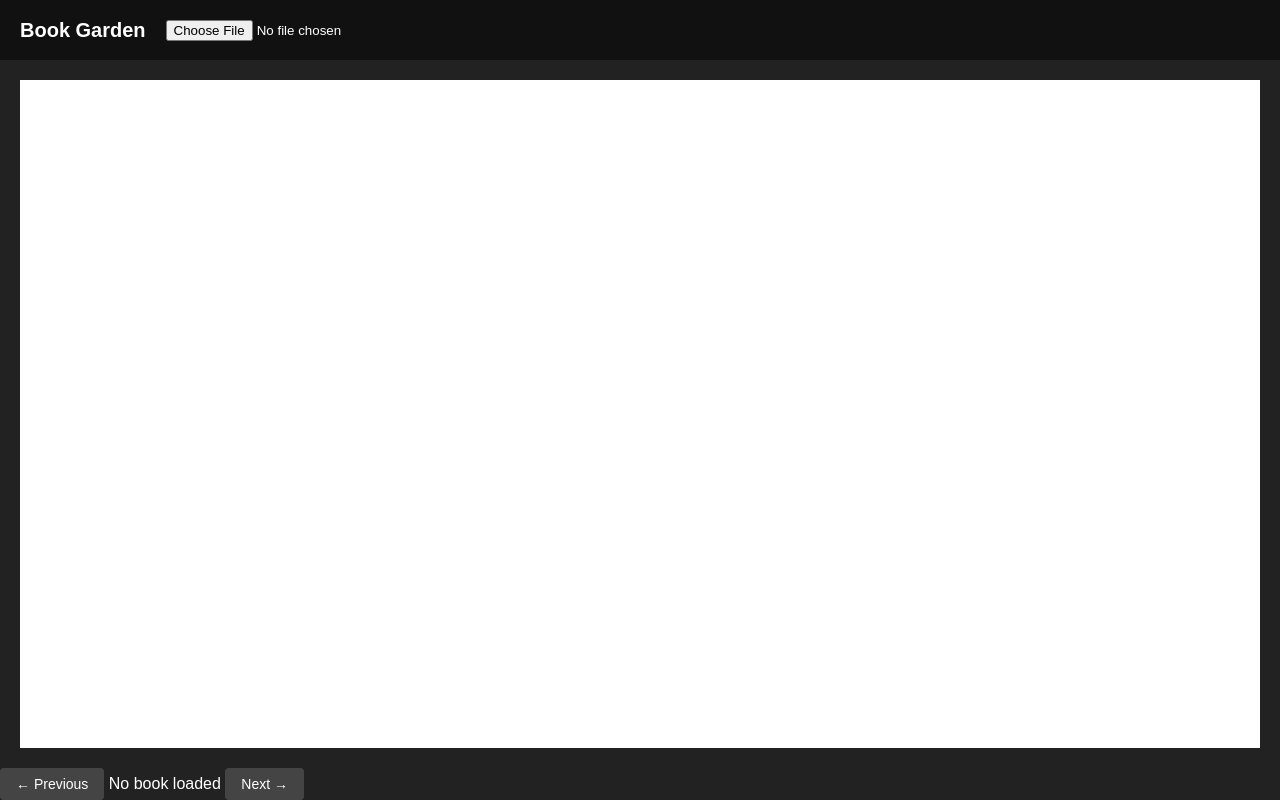
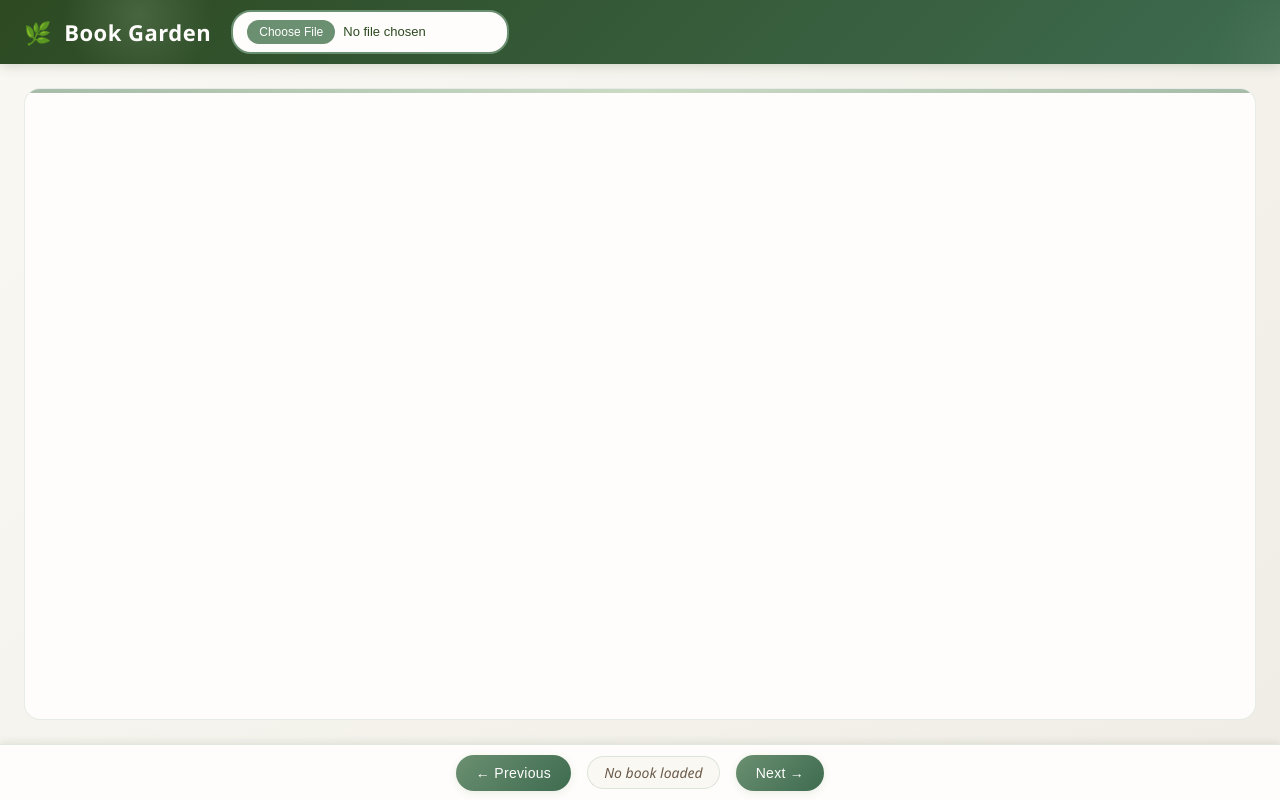
Before and after one commit to kevbot404/BookGarden, a website with bundled scripts: page index.html in a window 1280 px wide. Built offline with nearby package versions, Linux system fonts and the light colour scheme.

Commit message:
garden themed style.css [agent]

```diff
--- a/src/style.css
+++ b/src/style.css
@@ -1,91 +1,259 @@
 * {
     box-sizing: border-box;
+    margin: 0;
+    padding: 0;
+}
+
+:root {
+    --forest-green: #2d4a22;
+    --sage-green: #6b8f71;
+    --moss-green: #3e6b4f;
+    --soft-sage: #a8c5a0;
+    --cream: #faf8f3;
+    --warm-white: #fefdfb;
+    --earth-brown: #6b5b4a;
+    --terracotta: #c17f59;
+    --soft-shadow: rgba(45, 74, 34, 0.1);
+    --deep-shadow: rgba(45, 74, 34, 0.2);
 }
 
 html,
 body {
-    margin: 0;
     width: 100%;
     height: 100%;
-}
-
-body {
-    font-family: Arial, sans-serif;
-
-    background: #222;
-    color: white;
-
+    font-family: 'Segoe UI', Tahoma, Geneva, Verdana, sans-serif;
+    background: linear-gradient(135deg, var(--cream) 0%, #f0ede6 100%);
+    color: var(--forest-green);
     display: flex;
     flex-direction: column;
 }
 
-
-/* ========================================
-   Header
-======================================== */
-
+/* Header */
 header {
-    height: 60px;
+    height: 64px;
     flex-shrink: 0;
-
     display: flex;
     align-items: center;
+    gap: 20px;
+    padding: 0 24px;
+    background: linear-gradient(135deg, var(--forest-green) 0%, var(--moss-green) 100%);
+    box-shadow: 0 2px 12px var(--deep-shadow);
+    position: relative;
+    overflow: hidden;
+}
 
-    gap: 20px;
+header::before {
+    content: '';
+    position: absolute;
+    top: -50%;
+    right: -10%;
+    width: 200px;
+    height: 200px;
+    background: radial-gradient(circle, var(--sage-green) 0%, transparent 70%);
+    opacity: 0.3;
+    border-radius: 50%;
+}
 
-    padding: 0 20px;
-
-    background: #111;
+header::after {
+    content: '';
+    position: absolute;
+    bottom: -40%;
+    left: 5%;
+    width: 150px;
+    height: 150px;
+    background: radial-gradient(circle, var(--soft-sage) 0%, transparent 70%);
+    opacity: 0.2;
+    border-radius: 50%;
 }
 
 header h1 {
     margin: 0;
-
-    font-size: 20px;
+    font-size: 22px;
+    font-weight: 600;
+    color: var(--warm-white);
+    letter-spacing: 0.5px;
+    position: relative;
+    z-index: 1;
 }
 
+header h1::before {
+    content: '🌿 ';
+    margin-right: 6px;
+}
 
-/* ========================================
-   Main reader
-======================================== */
+#epubFile {
+    padding: 8px 14px;
+    border: 2px solid var(--sage-green);
+    border-radius: 20px;
+    background: var(--warm-white);
+    color: var(--forest-green);
+    font-size: 13px;
+    cursor: pointer;
+    transition: all 0.3s ease;
+    position: relative;
+    z-index: 1;
+}
 
+#epubFile:hover {
+    border-color: var(--soft-sage);
+    box-shadow: 0 2px 8px var(--soft-shadow);
+    transform: translateY(-1px);
+}
+
+#epubFile::file-selector-button {
+    padding: 5px 12px;
+    margin-right: 8px;
+    border: none;
+    border-radius: 14px;
+    background: var(--sage-green);
+    color: white;
+    font-size: 12px;
+    cursor: pointer;
+    transition: background 0.3s ease;
+}
+
+#epubFile::file-selector-button:hover {
+    background: var(--moss-green);
+}
+
+/* Main */
 main {
     flex: 1;
-
     min-height: 0;
-
-    padding: 20px;
+    padding: 24px;
+    overflow: auto;
 }
 
 #reader {
     width: 100%;
     height: 100%;
-
-    background: white;
+    background: var(--warm-white);
+    border-radius: 16px;
+    box-shadow: 0 4px 20px var(--soft-shadow), 0 1px 3px var(--shadow);
+    padding: 40px;
+    overflow-y: auto;
+    position: relative;
+    border: 1px solid rgba(107, 143, 113, 0.15);
 }
 
-/* ========================================
-   Buttons
-======================================== */
+#reader::before {
+    content: '';
+    position: absolute;
+    top: 0;
+    left: 0;
+    right: 0;
+    height: 4px;
+    background: linear-gradient(90deg, var(--sage-green), var(--soft-sage), var(--sage-green));
+    border-radius: 16px 16px 0 0;
+    opacity: 0.6;
+}
 
+/* Footer */
+footer {
+    height: 56px;
+    flex-shrink: 0;
+    display: flex;
+    align-items: center;
+    justify-content: center;
+    gap: 16px;
+    padding: 0 20px;
+    background: var(--warm-white);
+    border-top: 1px solid rgba(107, 143, 113, 0.2);
+    box-shadow: 0 -2px 8px var(--soft-shadow);
+}
+
+#location {
+    font-size: 14px;
+    color: var(--earth-brown);
+    font-style: italic;
+    padding: 6px 16px;
+    background: var(--cream);
+    border-radius: 20px;
+    border: 1px solid rgba(107, 143, 113, 0.2);
+}
+
+/* Buttons */
 button {
-    padding: 8px 16px;
-
+    padding: 10px 20px;
     border: none;
-    border-radius: 4px;
-
-    background: #444;
+    border-radius: 24px;
+    background: linear-gradient(135deg, var(--sage-green) 0%, var(--moss-green) 100%);
     color: white;
-
     cursor: pointer;
-
     font-size: 14px;
+    font-weight: 500;
+    letter-spacing: 0.3px;
+    transition: all 0.3s ease;
+    box-shadow: 0 2px 8px var(--soft-shadow);
 }
 
 button:hover {
-    background: #555;
+    background: linear-gradient(135deg, var(--moss-green) 0%, var(--forest-green) 100%);
+    transform: translateY(-2px);
+    box-shadow: 0 4px 12px var(--deep-shadow);
 }
 
 button:active {
-    background: #666;
+    transform: translateY(0);
+    box-shadow: 0 1px 4px var(--soft-shadow);
 }
+
+button:disabled {
+    background: #b8c4b5;
+    cursor: not-allowed;
+    opacity: 0.6;
+    transform: none;
+    box-shadow: none;
+}
+
+/* Scrollbar styling */
+#reader::-webkit-scrollbar {
+    width: 10px;
+}
+
+#reader::-webkit-scrollbar-track {
+    background: var(--cream);
+    border-radius: 10px;
+    margin: 10px 0;
+}
+
+#reader::-webkit-scrollbar-thumb {
+    background: linear-gradient(180deg, var(--sage-green), var(--moss-green));
+    border-radius: 10px;
+    border: 2px solid var(--cream);
+}
+
+#reader::-webkit-scrollbar-thumb:hover {
+    background: linear-gradient(180deg, var(--moss-green), var(--forest-green));
+}
+
+/* Responsive */
+@media (max-width: 768px) {
+    header {
+        padding: 0 16px;
+        gap: 12px;
+    }
+
+    header h1 {
+        font-size: 18px;
+    }
+
+    main {
+        padding: 16px;
+    }
+
+    #reader {
+        padding: 24px;
+        border-radius: 12px;
+    }
+
+    footer {
+        gap: 10px;
+        padding: 0 12px;
+    }
+
+    button {
+        padding: 8px 16px;
+        font-size: 13px;
+    }
+}
```
